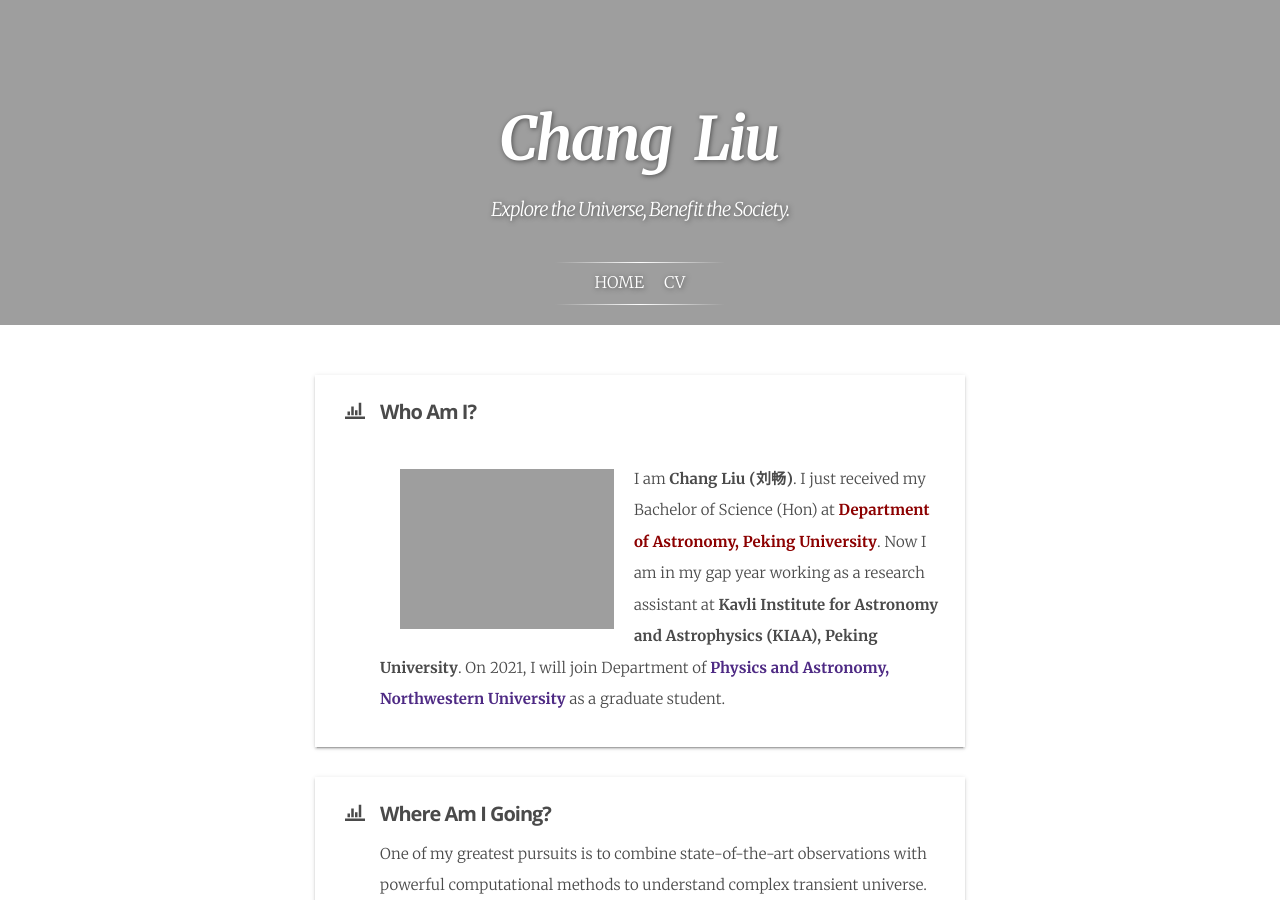
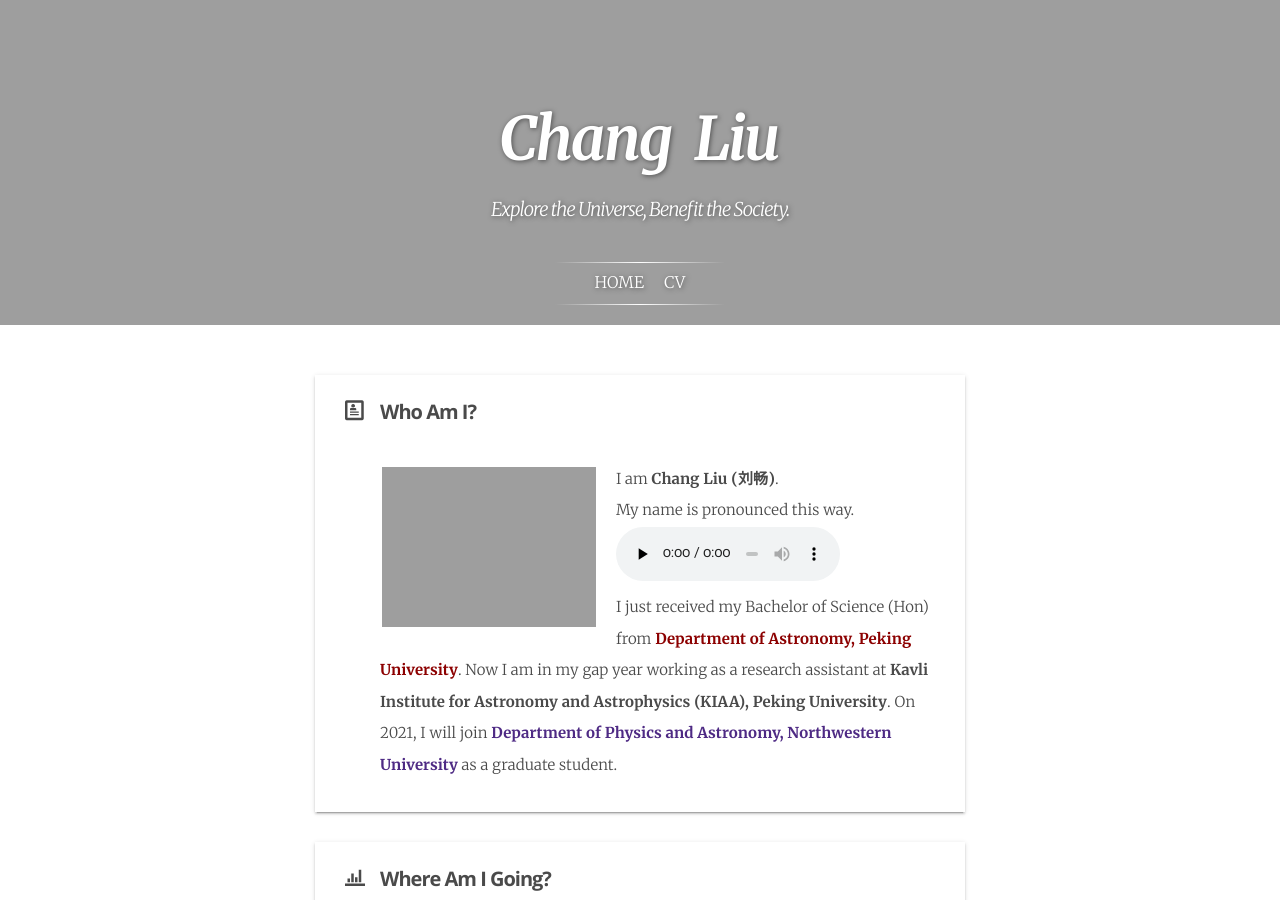
Before and after one commit to slowdivePTG/slowdivePTG.github.io, a Jekyll site: the page built from index.html, in a window 1280 px wide and 900 px high. Built offline with Jekyll 4.4.1, drawn with Linux system fonts in a browser that asks for light colours; some web fonts are replaced; a script that is not in the unit is left out.

Commit message:
Index updated

```diff
--- a/index.html
+++ b/index.html
@@ -14,16 +14,24 @@
 -->
 
 <div class="md-card shadow" style = "text-align:left;">
-   <div class="title icon-stats-bars">
+   <div class="title icon-profile">
        <h2>Who Am I?</h2>
    </div>
    <div class="content">
        <ul>
           <p style="width:38.2%;">
-            <img src="{{ '/assets/chang_cover.jpg' | absolute_url }}" align="left" width="0px" hspace="20" vspace="5"/>
+            <img src="{{ '/assets/chang_cover.jpg' | absolute_url }}" align="left" width="0px" style="vertical-align:left;margin:3px 20px 3px 2px"/>
           </p>
 
-          I am <b>Chang Liu (刘畅)</b>. I just received my Bachelor of Science (Hon) at <b><a href = 'https://astro.pku.edu.cn'><font color="#8c0000">Department of Astronomy, Peking University</font></a></b>. Now I am in my gap year working as a research assistant at <b><a href = 'http://kiaa.pku.edu.cn'>Kavli Institute for Astronomy and Astrophysics (KIAA), Peking University</a></b>. On 2021, I will join Department of <b><a href = 'https://physics.northwestern.edu'><font color='4E2A84'>Physics and Astronomy, Northwestern University</font></a></b> as a graduate student.
+          I am <b>Chang Liu (刘畅)</b>. <br>
+          My name is pronounced this way.
+              <!--[if lt IE 9]><script>document.createElement('audio');</script><![endif]-->
+              <audio class="wp-audio-shortcode" id="audio-51-1" preload="none" style="width: 40%;" controls="controls">
+                  <source type="audio/mpeg" src="/assets/changliu.mp3"/>
+                  <a href="/assets/changliu.mp3">/assets/changliu.mp3</a>
+
+              </audio><br>
+          I just received my Bachelor of Science (Hon) from <b><a href = 'https://astro.pku.edu.cn'><font color="#8c0000">Department of Astronomy, Peking University</font></a></b>. Now I am in my gap year working as a research assistant at <b><a href = 'http://kiaa.pku.edu.cn'>Kavli Institute for Astronomy and Astrophysics (KIAA), Peking University</a></b>. On 2021, I will join <b><a href = 'https://physics.northwestern.edu'><font color='4E2A84'>Department of Physics and Astronomy, Northwestern University</font></a></b> as a graduate student.
       </ul>
    </div>
 </div>
@@ -38,7 +46,7 @@
    </div>
 </div>
 <div class="md-card shadow" style = "text-align:left;">
-   <div class="title icon-stats-bars">
+   <div class="title icon-location">
        <h2>Where Did I Come From?</h2>
    </div>
    <div class="content">
```
Also changed, not shown: 1 other file.
